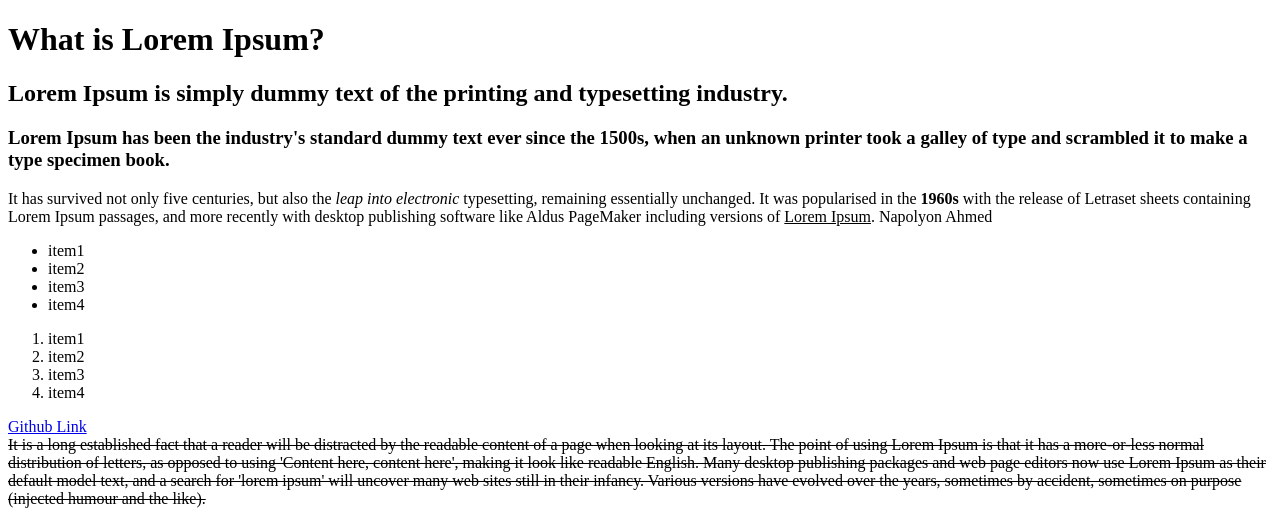
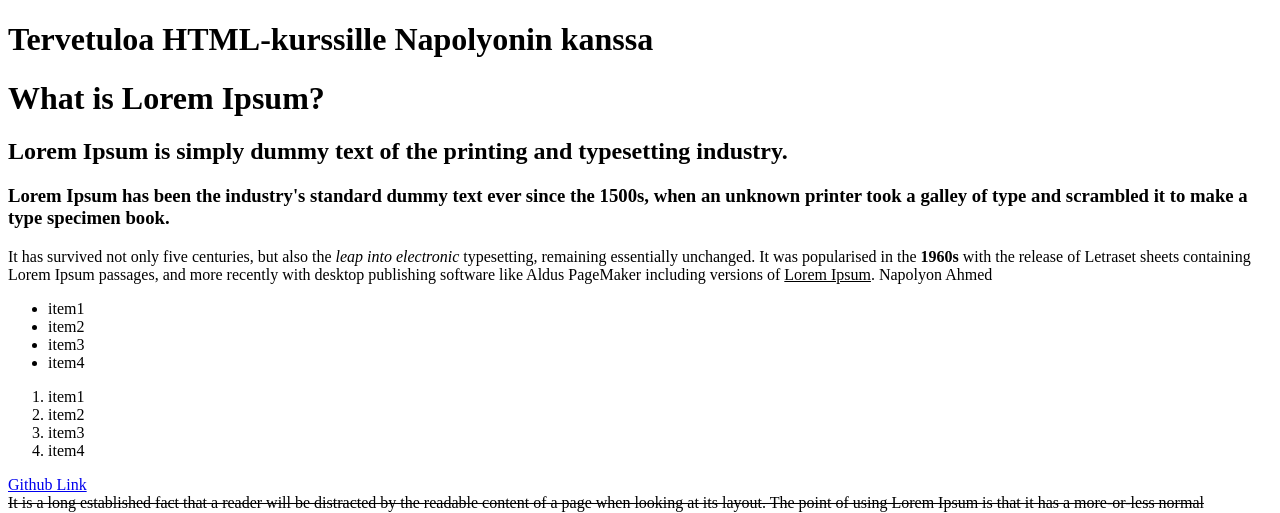
Before and after one commit to naplyon3/html_css_basics.github.io, a plain HTML site: page index.html in a window 1280 px wide. Shown: the top 513 px of the page. Drawn offline with Linux system fonts and the light colour scheme.

Commit message:
Update index.html

```diff
--- a/index.html
+++ b/index.html
@@ -4,8 +4,12 @@
 	<meta charset="utf-8">
 	<meta name="viewport" content="width=device-width, initial-scale=1">
 	<title>Demo1-Elements</title>
+
 </head>
 <body>
+	<header>
+		<h1>Tervetuloa HTML-kurssille Napolyonin kanssa</h1>
+	</header>
 	<h1>What is Lorem Ipsum?</h1>
 	<h2>Lorem Ipsum is simply dummy text of the printing and typesetting industry.</h2>
 	<h3>Lorem Ipsum has been the industry's standard dummy text ever since the 1500s, when an unknown printer took a galley of type and scrambled it to make a type specimen book.</h3>
```
